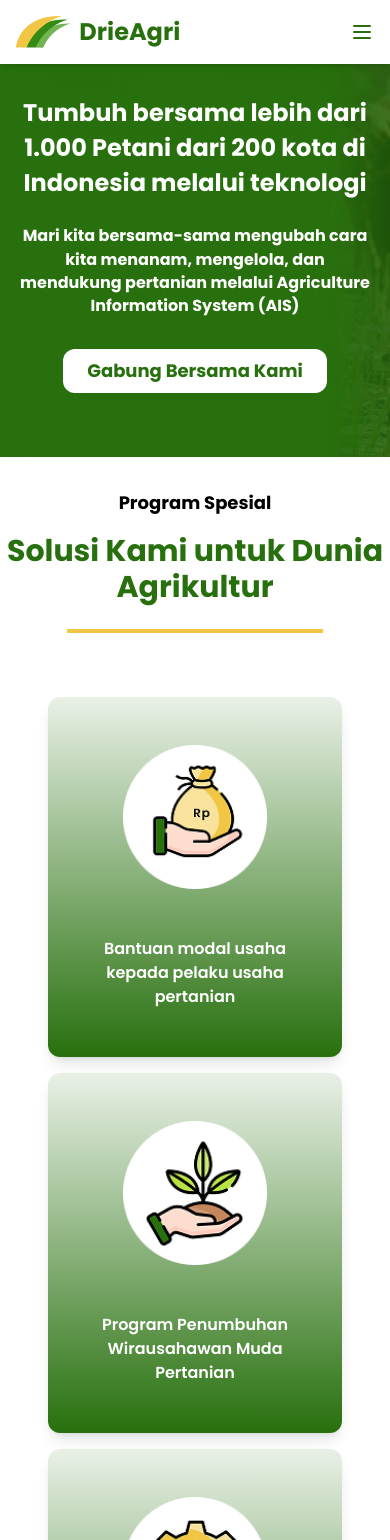
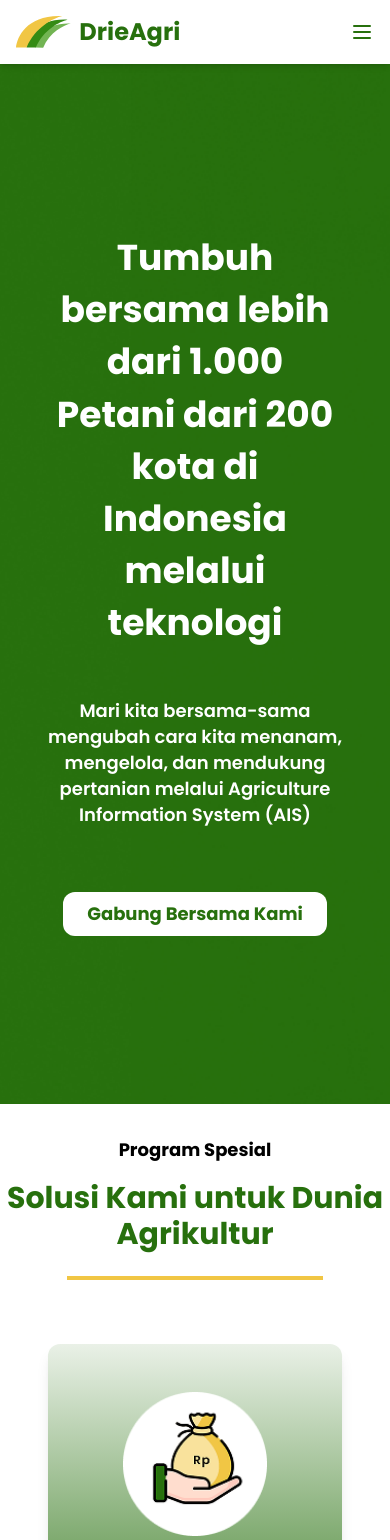
Before and after one commit to fhrlzmn/drieagri-landing-page, a Next.js app: page / in a window 390 px wide. Shown: the top 1540 px of the page. Built offline with nearby package versions, Linux system fonts and the light colour scheme.

Commit message:
feat: implement Hero and Programs sections with respective components and mobile layout improvements

```diff
--- a/app/page.tsx
+++ b/app/page.tsx
@@ -1,71 +1,11 @@
-import ProgramCard from '@/components/programs/program-card';
-import Link from 'next/link';
+import Hero from '@/components/sections/hero';
+import Programs from '@/components/sections/programs';
 
 export default function Home() {
-  const programList = [
-    {
-      image: 'money',
-      description: 'Bantuan modal usaha kepada pelaku usaha pertanian',
-    },
-    {
-      image: 'plant',
-      description: 'Program Penumbuhan Wirausahawan Muda Pertanian',
-    },
-    {
-      image: 'workshop',
-      description: 'Workshop bisnis dan pengelolaan start up pertanian',
-    },
-    {
-      image: 'farmer',
-      description: 'Program peningkatan kapasitas SDM pertanian',
-    },
-  ];
-
   return (
     <main className='container mx-auto'>
-      {/* hero */}
-      <section
-        id='#'
-        className='w-full grid md:grid-cols-3 gap-8 bg-[url(/hero.png)] bg-cover py-8 md:py-42 text-center md:text-start'
-      >
-        <div className='md:col-span-2 text-white px-4 md:px-24'>
-          <h2 className='text-2xl md:text-5xl font-bold leading-[1.45]'>
-            Tumbuh bersama lebih dari 1.000 Petani dari 200 kota di Indonesia
-            melalui teknologi
-          </h2>
-          <p className='text-base md:text-xl font-bold leading-[1.45] mt-6'>
-            Mari kita bersama-sama mengubah cara kita menanam, mengelola, dan
-            mendukung pertanian melalui Agriculture Information System (AIS)
-          </p>
-          <Link
-            href='#'
-            className='inline-block text-lg md:text-3xl font-bold text-primary bg-white rounded-xl px-6 py-2 mt-8 hover:bg-white/80 transition-colors duration-300'
-          >
-            Gabung Bersama Kami
-          </Link>
-        </div>
-        <div></div>
-      </section>
-
-      {/* programs */}
-      <section id='program' className='w-full mt-8 md:mt-24 text-center'>
-        <span className='text-black text-lg md:text-2xl font-bold'>
-          Program Spesial
-        </span>
-        <h2 className='text-primary text-3xl md:text-5xl font-bold mt-4'>
-          Solusi Kami untuk Dunia Agrikultur
-        </h2>
-        <span className='block h-1 w-full max-w-64 md:max-w-192 bg-secondary mt-6 mx-auto' />
-        <div className='flex flex-col md:flex-row w-full gap-4 mt-16 px-12 md:px-24'>
-          {programList.map((program) => (
-            <ProgramCard
-              key={program.image}
-              image={program.image}
-              description={program.description}
-            />
-          ))}
-        </div>
-      </section>
+      <Hero />
+      <Programs />
 
       <div className='min-h-screen'></div>
     </main>
--- /dev/null
+++ b/components/sections/hero.tsx
@@ -0,0 +1,24 @@
+import Link from 'next/link';
+
+export default function Hero() {
+  return (
+    <section className='w-full bg-[url(/hero.png)] bg-cover py-42 text-center md:text-start'>
+      <div className='md:w-2/3 text-white px-12 md:px-24'>
+        <h2 className='text-4xl md:text-5xl font-bold leading-[1.45]'>
+          Tumbuh bersama lebih dari 1.000 Petani dari 200 kota di Indonesia
+          melalui teknologi
+        </h2>
+        <p className='text-lg md:text-xl font-semibold leading-[1.45] mt-12 md:mt-6'>
+          Mari kita bersama-sama mengubah cara kita menanam, mengelola, dan
+          mendukung pertanian melalui Agriculture Information System (AIS)
+        </p>
+        <Link
+          href='#'
+          className='inline-block text-lg md:text-3xl font-bold text-primary bg-white rounded-xl px-6 py-2 mt-16 md:mt-8 hover:bg-white/80 transition-colors duration-300'
+        >
+          Gabung Bersama Kami
+        </Link>
+      </div>
+    </section>
+  );
+}
--- /dev/null
+++ b/components/sections/programs.tsx
@@ -0,0 +1,43 @@
+import ProgramCard from '@/components/programs/program-card';
+
+export default function Programs() {
+  const programList = [
+    {
+      image: 'money',
+      description: 'Bantuan modal usaha kepada pelaku usaha pertanian',
+    },
+    {
+      image: 'plant',
+      description: 'Program Penumbuhan Wirausahawan Muda Pertanian',
+    },
+    {
+      image: 'workshop',
+      description: 'Workshop bisnis dan pengelolaan start up pertanian',
+    },
+    {
+      image: 'farmer',
+      description: 'Program peningkatan kapasitas SDM pertanian',
+    },
+  ];
+
+  return (
+    <section id='program' className='w-full mt-8 md:mt-24 text-center'>
+      <span className='text-black text-lg md:text-2xl font-bold'>
+        Program Spesial
+      </span>
+      <h2 className='text-primary text-3xl md:text-5xl font-bold mt-4'>
+        Solusi Kami untuk Dunia Agrikultur
+      </h2>
+      <span className='block h-1 w-full max-w-64 md:max-w-192 bg-secondary mt-6 mx-auto' />
+      <div className='flex flex-col md:flex-row w-full gap-4 mt-16 px-12 md:px-24'>
+        {programList.map((program) => (
+          <ProgramCard
+            key={program.image}
+            image={program.image}
+            description={program.description}
+          />
+        ))}
+      </div>
+    </section>
+  );
+}
```
